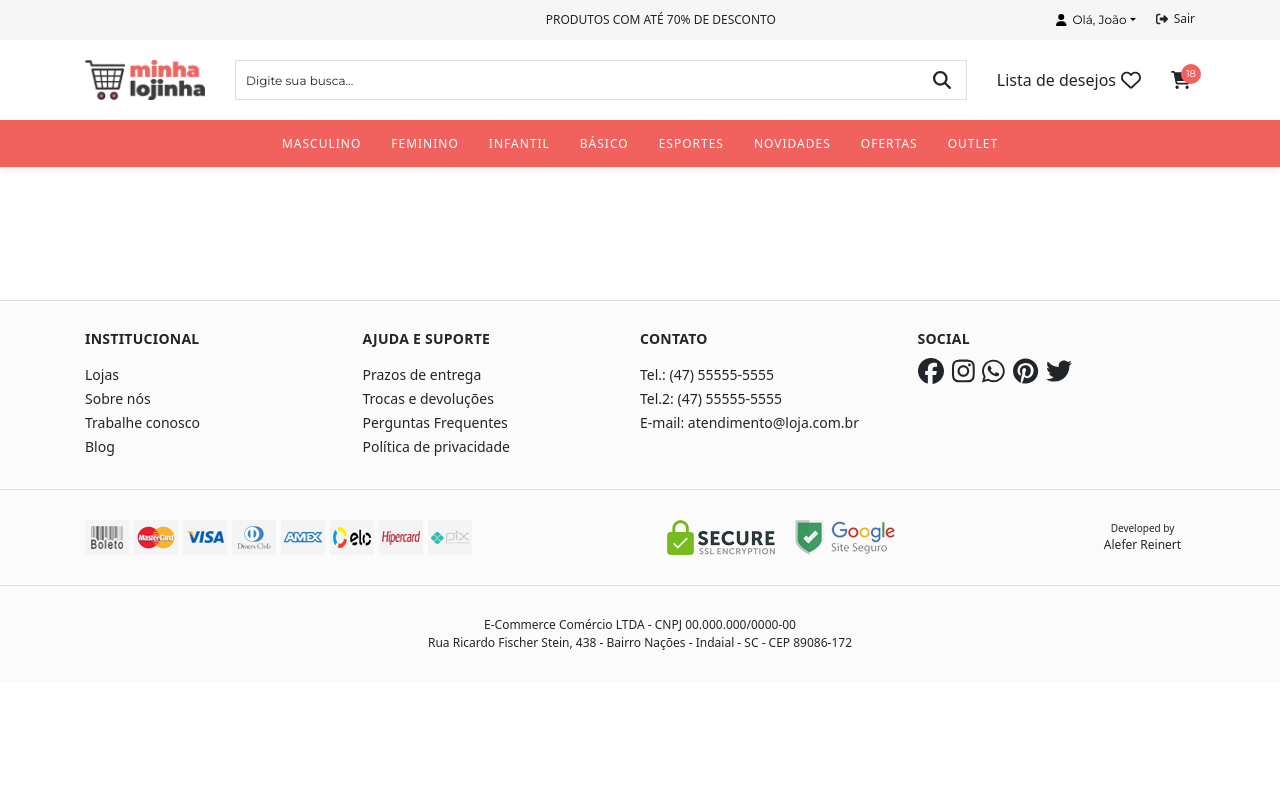
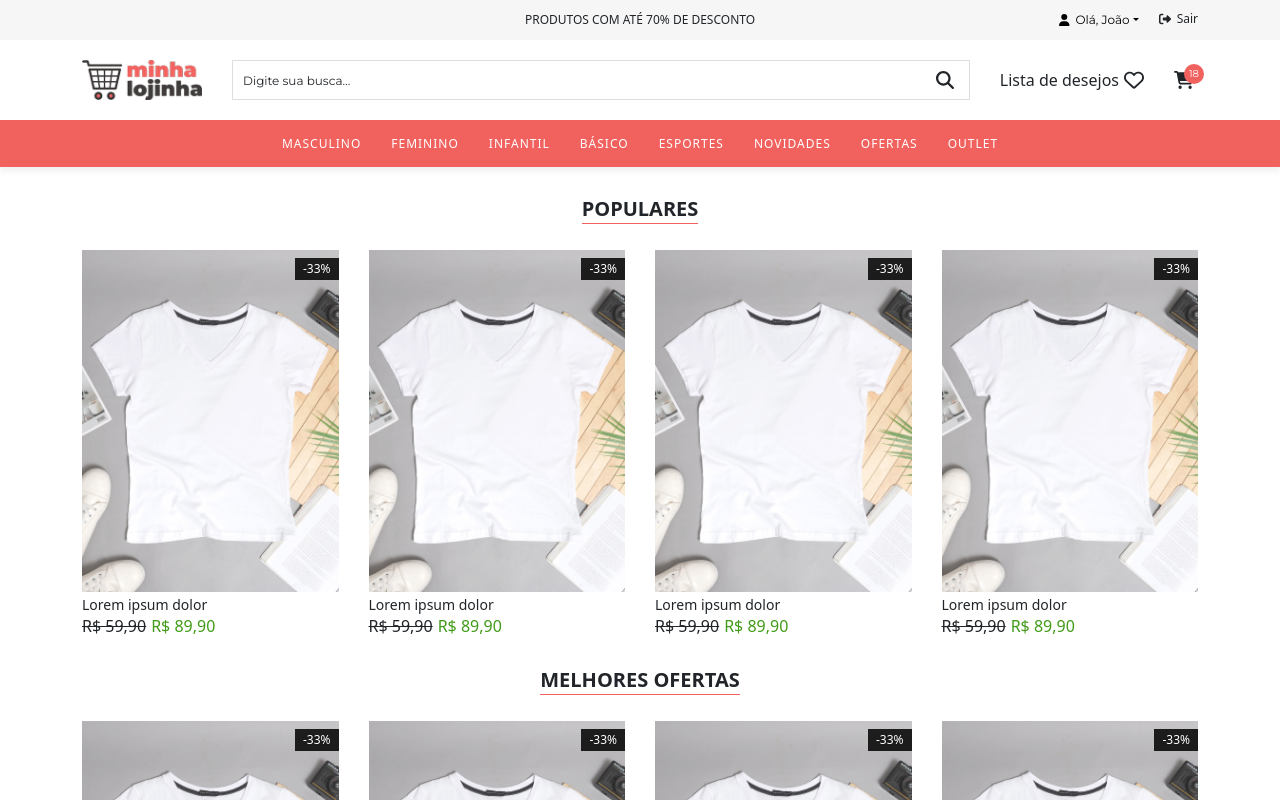
Before and after one commit to AleferReinert/minha-lojinha, a React (Create React App) app: page / in a window 1280 px wide. Shown: the top 800 px of the page. Built offline with nearby package versions, Linux system fonts and the light colour scheme.

Commit message:
Iniciado homepage

```diff
--- a/src/App.js
+++ b/src/App.js
@@ -2,21 +2,8 @@ import React from 'react';
 import './App.scss';
 import { Header } from './components/header/Header';
 import { Footer } from './components/footer/Footer';
-
-// function screenWidth(){
-//   const width = window.screen.width;
-//   if(width > 576){
-//     return 'sm'
-//   } else if(width >= 768){
-//     return 'md'
-//   } else if(width >= 992){
-//     return 'lg'
-//   } else if(width >= 1200){
-//     return 'xl'
-//   } else if(width >= 1400){
-//     return 'xxl'
-//   }
-// }
+import { ProductList } from './components/ProductList';
+import { Newsletter } from './components/Newsletter';
 
 const user = {
     firstName: 'João',
@@ -28,6 +15,21 @@ function App() {
     return (
         <div className="App">
             <Header isLoggedIn={true} username={user.firstName} />
+            <section className='container'>
+                <div className="title-section">
+                    <h1>Populares</h1>
+                </div>
+                <ProductList />
+            </section>
+            <section className='container'>
+                <div className="title-section">
+                    <h1>Melhores ofertas</h1>
+                </div>
+                <ProductList />
+            </section>
+            <div className="container">
+                <Newsletter />
+            </div>
             <Footer />
         </div>
     );
--- a/src/App.scss
+++ b/src/App.scss
@@ -3,6 +3,10 @@
 // Reset
 body, p, ul, h1, h2, h3, h4, h5, h6, address {
     margin: 0;
+}
+
+body {
+    overflow-x: hidden;
 }
 
 ul {
@@ -11,6 +15,10 @@ ul {
 
 a {
     text-decoration: none;
+    color: inherit;
+}
+
+a:hover {
     color: inherit;
 }
 
@@ -193,13 +201,25 @@ select {
 }
 
 // Container
-.container {
-    width: 100%;
-    margin: 0 auto;
-    padding: 0 15px;
-    box-sizing: border-box;
+// .container {
+//     width: 100%;
+//     margin: 0 auto;
+//     padding: 0 15px;
+//     box-sizing: border-box;
+// }
+
+.title-section {
+    text-align: center;
+    padding: 30px 0 26px;
+    display: flex;
+    justify-content: center;
+
+    h1 {
+        border-bottom: 1px solid $color-primary;
+        font-size: $font-20px;
+        font-weight: 700;
+        text-transform: uppercase;
+        padding-bottom: 2px;
+
+    }
 }
-
-body {
-    padding-top: 300px;
-}
--- /dev/null
+++ b/src/components/Newsletter.js
@@ -0,0 +1,14 @@
+import './Newsletter.scss';
+
+export function Newsletter(){
+    return(
+        <div className="newsletter">
+            <form action="./">
+                <h6>Newsletter</h6>
+                <p>Receba novidades e descontos em seu e-mail.</p>
+                <input type="email" name="email" placeholder='Seu e-mail...' />
+                <button type="submit" className="btn">Cadastrar</button>
+            </form>
+        </div>
+    )
+}
--- /dev/null
+++ b/src/components/Newsletter.scss
@@ -0,0 +1,3 @@
+.newsletter {
+    margin-top: 30px;
+}
--- /dev/null
+++ b/src/components/ProductList.js
@@ -0,0 +1,25 @@
+import './ProductList.scss';
+
+export function ProductList() {
+    let list = [];
+    for (let i = 0; i < 4; i++) {
+        list.push(
+            <li key={i}>
+                <a href="./">
+                    <img src="./product.jpg" alt="Lorem ipsum dolor" />
+                    <h2 className='title'>Lorem ipsum dolor</h2>
+                    <p>
+                        <span className='old-price'>R$ 59,90</span>
+                        <span className='price'>R$ 89,90</span>
+                        <span className="discount">-33%</span>
+                    </p>
+                </a>
+            </li>
+        )
+    }
+    return (
+        <ul className="product-list">
+            {list}
+        </ul>
+    )
+}
--- /dev/null
+++ b/src/components/ProductList.scss
@@ -0,0 +1,59 @@
+@import '../Variables.scss';
+
+.product-list {
+    display: grid;
+    grid-template-columns: 1fr 1fr;
+    grid-column-gap: $column-gap * 2;
+    grid-row-gap: $column-gap * 2;
+    font-size: $font-16px;
+
+    li {
+        position: relative;
+
+        &:hover {
+
+            img {
+                opacity: 1;
+            }
+        }
+    }
+
+    img {
+        aspect-ratio: 3/4;
+        margin-bottom: 5px;
+        opacity: 0.9;
+        transition: opacity $transition-duration linear;
+        background-color: #ccc;
+    }
+
+    .title {
+        font-size: $font-14px;
+        font-weight: 400;
+    }
+
+    .old-price {
+        text-decoration: line-through;
+        margin-right: 5px;
+    }
+
+    .price {
+        color: $color-success;
+        font-weight: 500;
+    }
+
+    .discount {
+        position: absolute;
+        top: 8px;
+        right: 0;
+        color: #fff;
+        padding: 2px 8px;
+        background-color: $color-black-default;
+        font-size: $font-12px;
+    }
+}
+
+@media all and (min-width: $breakpoint-medium) {
+    .product-list {
+        grid-template-columns: repeat(4, 1fr);
+    }
+}
--- a/src/components/footer/Footer.js
+++ b/src/components/footer/Footer.js
@@ -30,7 +30,7 @@ export function Footer() {
                                     <ul className="list">
                                         <li><a href="/prazos-de-entrega">Prazos de entrega</a></li>
                                         <li><a href="/trocas-e-devolucoes">Trocas e devoluções</a></li>
-                                        <li><a href="/perguntas-frequentes">Perguntas Frequentes</a></li>
+                                        <li><a href="/perguntas-frequentes">Perguntas frequentes</a></li>
                                         <li><a href="/politica-de-privacidade">Política de privacidade</a></li>
                                     </ul>
                                 </Accordion.Body>
--- a/src/components/footer/Footer.scss
+++ b/src/components/footer/Footer.scss
@@ -1,7 +1,7 @@
 @import '../../Variables.scss';
 
 [class*="icon-"] {
-    background-image: url(../../sprite.png);
+    background-image: url('~/public/sprite.png');
     display: block;
     width: 44px;
     height: 35px;
@@ -58,6 +58,7 @@ $space-vertical: 20px;
     background: rgba(0, 0, 0, 0.015);
     border-top: 1px solid $color-border;
     text-align: center;
+    margin-top: 50px;
 
     .bar-top {
         padding: 0;
--- a/src/components/header/Header.scss
+++ b/src/components/header/Header.scss
@@ -2,7 +2,7 @@
 
 #header {
     background: #fff;
-    position: fixed;
+    //position: fixed;
     top: 0;
     left: 0;
     right: 0;
```
Also changed, not shown: public/product.jpg (added), public/sprite.png (renamed from src/sprite.png). Lines whose indentation alone changed are shown as unchanged.
